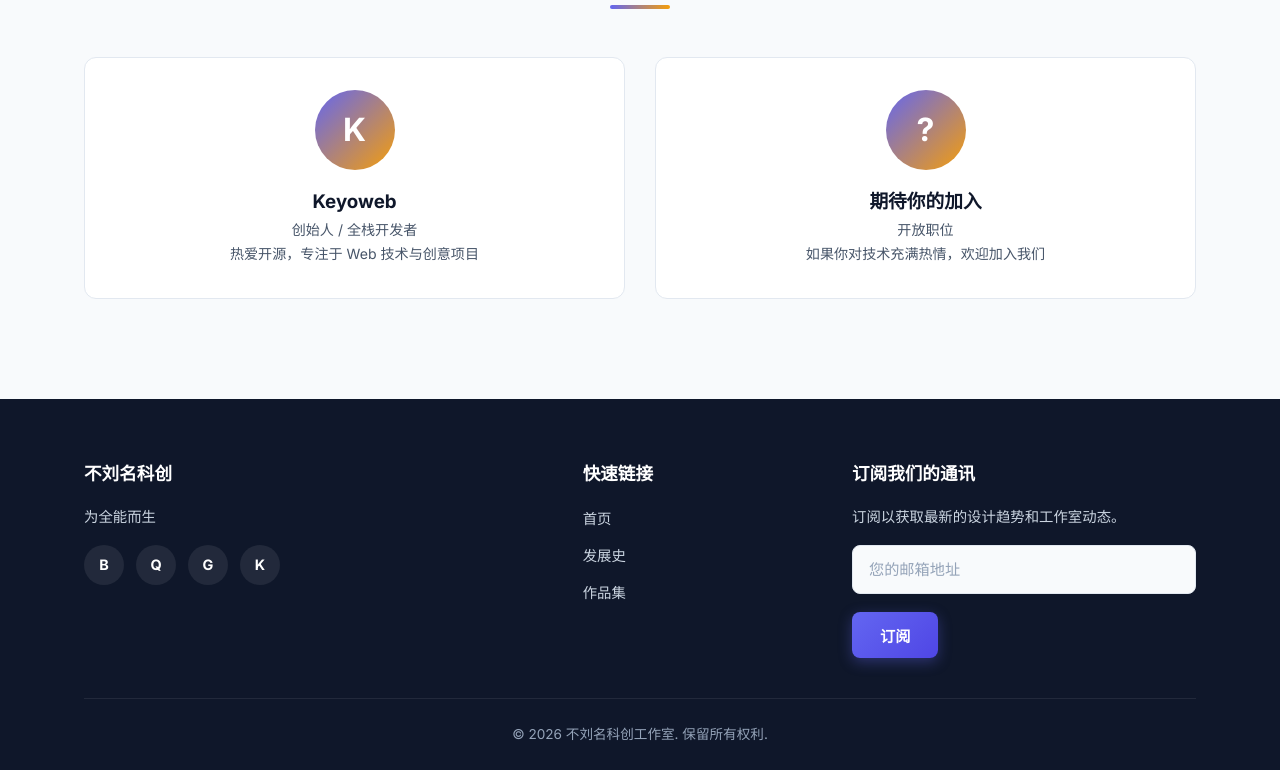
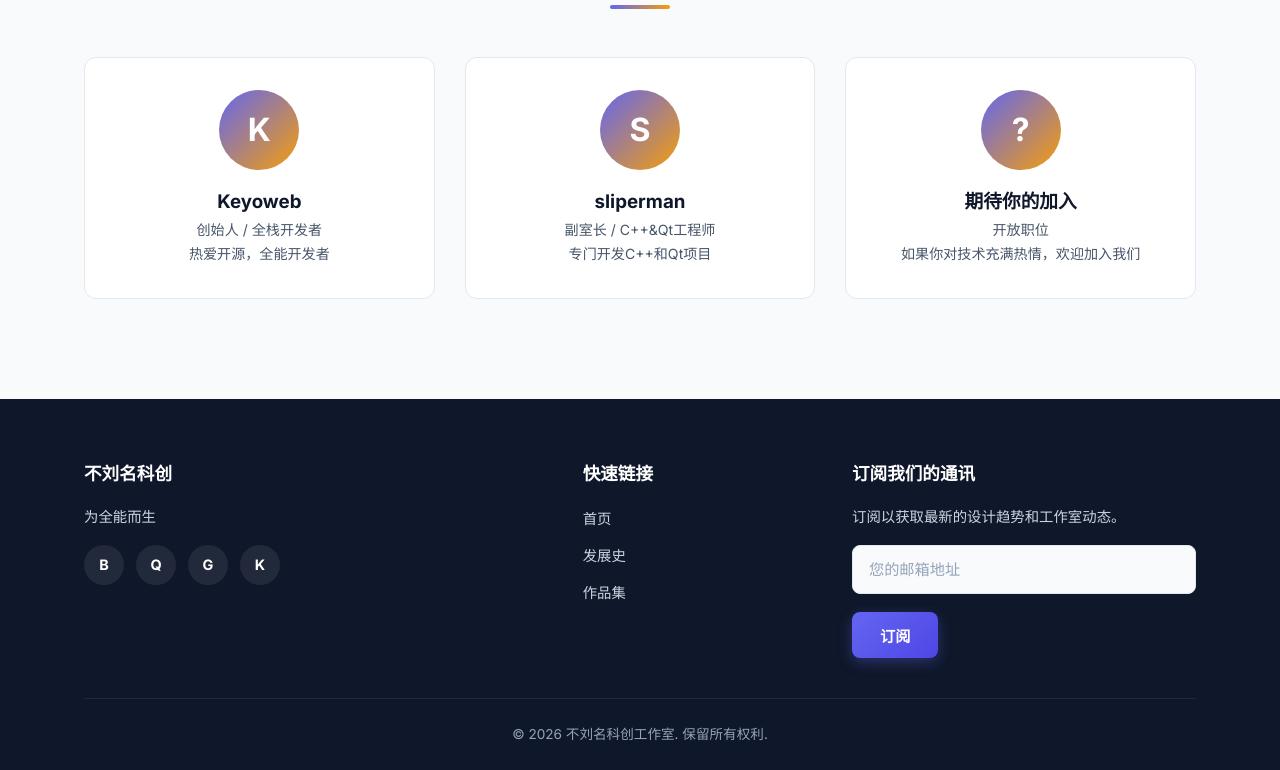
Before and after one commit to buliuming2/buliuming2.github.io, a website: page team.html in a window 1280 px wide. Shown: the part 171-941 px from the top of the page. Drawn offline with Linux system fonts and the light colour scheme.

Commit message:
更新内容713

```diff
--- a/team.html
+++ b/team.html
@@ -38,7 +38,13 @@
                     <div class="team-avatar">K</div>
                     <h3>Keyoweb</h3>
                     <p class="team-role">创始人 / 全栈开发者</p>
-                    <p>热爱开源，专注于 Web 技术与创意项目</p>
+                    <p>热爱开源，全能开发者</p>
+                </div>
+                <div class="team-card">
+                    <div class="team-avatar">S</div>
+                    <h3>sliperman</h3>
+                    <p class="team-role">副室长 / C++&Qt工程师</p>
+                    <p>专门开发C++和Qt项目</p>
                 </div>
                 <div class="team-card">
                     <div class="team-avatar">?</div>
```
Also changed, not shown: portfolio.html (+7 -0 lines).
